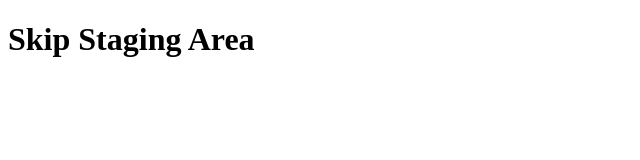
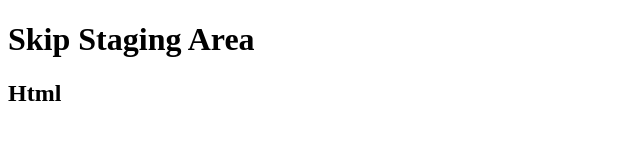
Before and after one commit to vishlearn14/skip-staging-area, a plain HTML site: page index.html in a window 1280 px wide. Shown: the full height of the page, 0-640 px from the left. Drawn offline with Linux system fonts and the light colour scheme.

Commit message:
Skip Staging Area

```diff
--- a/index.html
+++ b/index.html
@@ -7,5 +7,6 @@
 </head>
 <body>
     <h1>Skip Staging Area</h1>
+    <h2>Html</h2>
 </body>
 </html>
```
